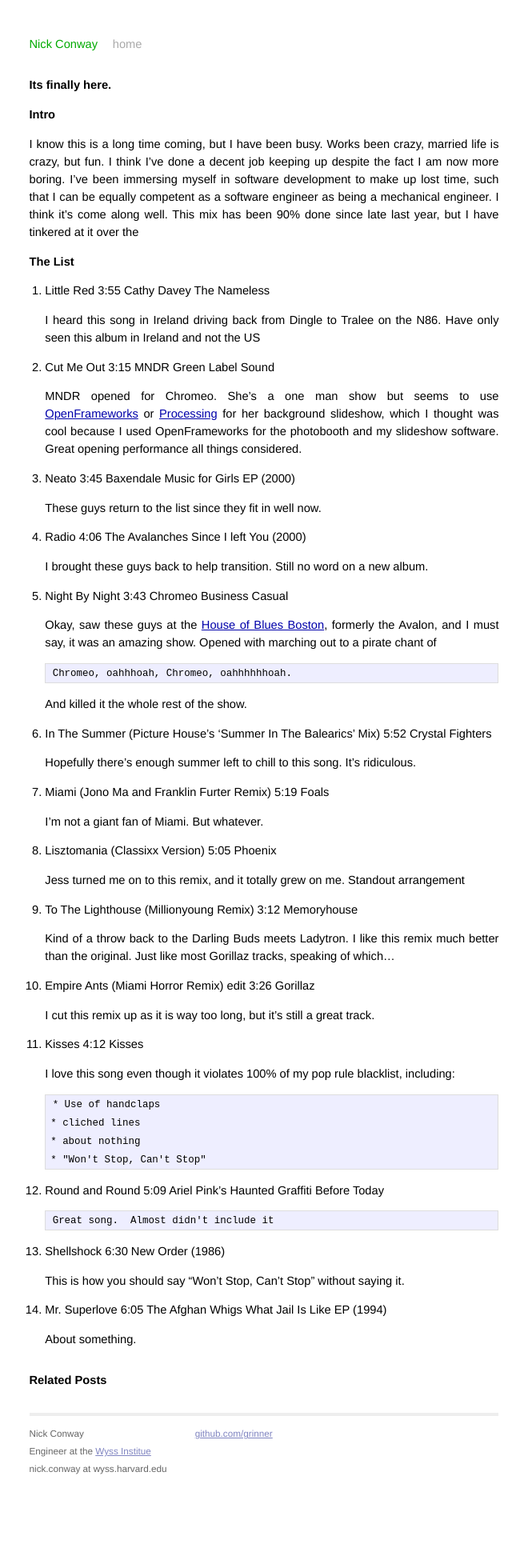
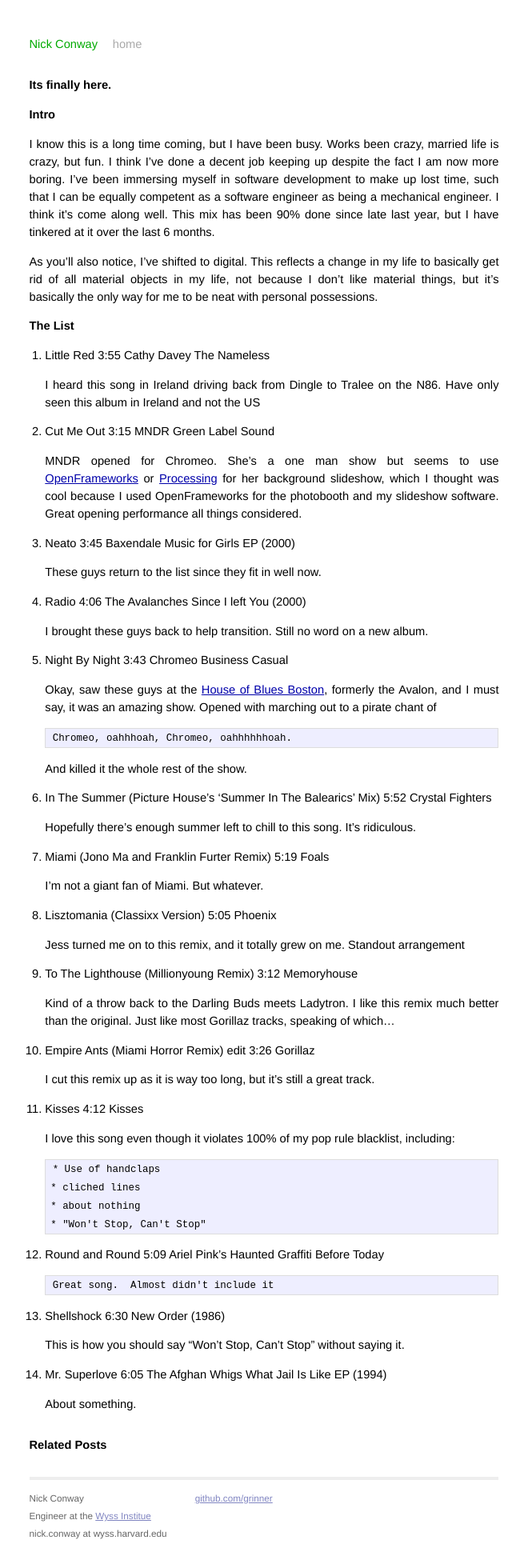
Before and after one commit to grinner/grinner.github.com, a Jekyll site: the page built from _posts/2011-07-24-mix-of-the-year-2010.md, in a window 1280 px wide. Shown: the whole page at 80% size, without its empty margins (310-965 px from the left). Built offline with Jekyll 4.4.1, drawn with Linux system fonts in a browser that asks for light colours; Markdown is read by kramdown in place of the engine named in the settings; before the commit the page ends 1859 px from its top, so only the background shows below that.

Commit message:
update mix post 2010

```diff
--- a/_posts/2011-07-24-mix-of-the-year-2010.md
+++ b/_posts/2011-07-24-mix-of-the-year-2010.md
@@ -13,7 +13,12 @@
 despite the fact I am now more boring.  I've been immersing myself in software
 development to make up lost time, such that I can be equally competent as a
 software engineer as being a mechanical engineer.  I think it's come along well.
-This mix has been 90% done since late last year, but I have tinkered at it over the
+This mix has been 90% done since late last year, but I have tinkered at it over the last
+6 months.
+
+As you'll also notice, I've shifted to digital.  This reflects a change in my life
+to basically get rid of all material objects in my life, not because I don't like
+material things, but it's basically the only way for me to be neat with personal possessions.
 
 # The List
 
```
